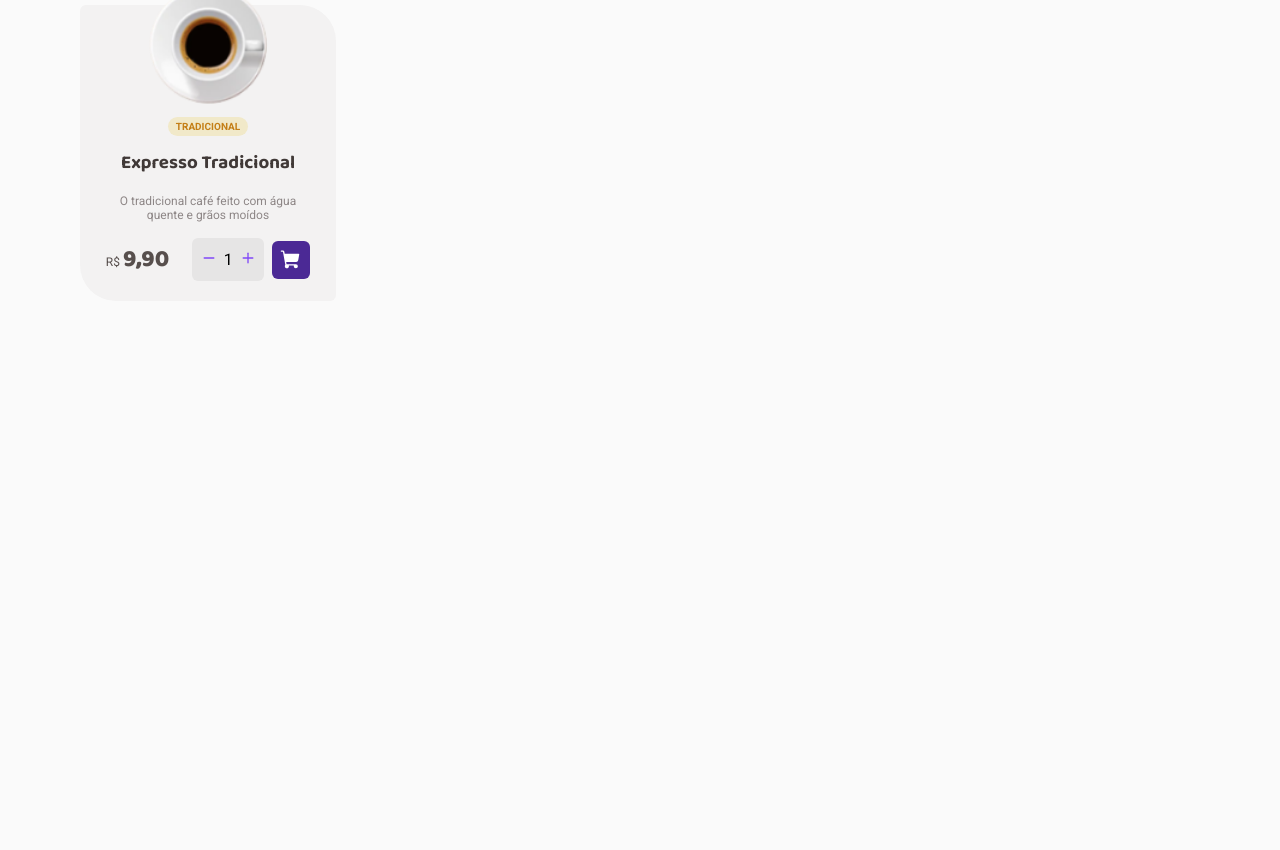
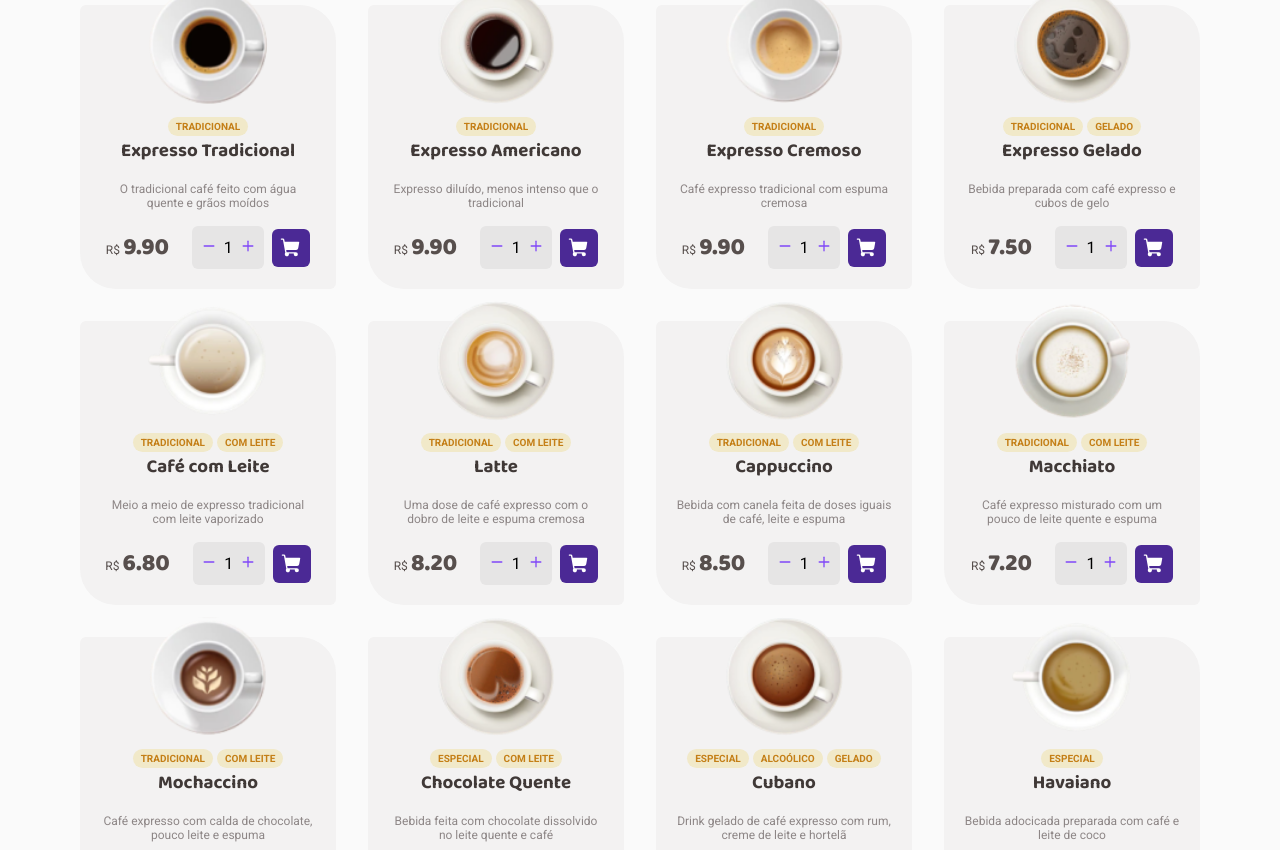
Before and after one commit to AndreSerafin/ignite-coffee-delivery, a React (Vite) app: page / in a window 1280 px wide. Shown: the part 770-1620 px from the top of the page. Before the commit the page ends 1229 px from the top, so only its background shows below. Built offline with nearby package versions, Linux system fonts and the light colour scheme.

Commit message:
cadastro de cafés

```diff
--- a/src/coffees/index.ts
+++ b/src/coffees/index.ts
@@ -1,10 +1,119 @@
 import expresso from '../assets/coffee-imgs/expresso.png'
+import americanExpresso from '../assets/coffee-imgs/american.png'
+import creamyExpresso from '../assets/coffee-imgs/creamyExpresso.png'
+import coldExpresso from '../assets/coffee-imgs/coldCoffee.png'
+import coffeWithMillk from '../assets/coffee-imgs/coffeeWithMilk.png'
+import latte from '../assets/coffee-imgs/latte.png'
+import capuccino from '../assets/coffee-imgs/capuccino.png'
+import machiatto from '../assets/coffee-imgs/macchiato.png'
+import mochaccino from '../assets/coffee-imgs/mochaccino.png'
+import hotChocolate from '../assets/coffee-imgs/hotChocolate.png'
+import cuban from '../assets/coffee-imgs/cuban.png'
+import hawain from '../assets/coffee-imgs/hawaian.png'
+import arabian from '../assets/coffee-imgs/arabian.png'
+import irish from '../assets/coffee-imgs/irish.png'
 
 export const coffees = [
   {
     coffeeName: 'Expresso Tradicional',
-    category: ['Tradicional', 'Teste'],
+    categories: ['Tradicional'],
+    description: 'O tradicional café feito com água quente e grãos moídos',
     price: 9.9,
     imgUrl: expresso,
   },
+  {
+    coffeeName: 'Expresso Americano',
+    categories: ['Tradicional'],
+    description: 'Expresso diluído, menos intenso que o tradicional',
+    price: 9.9,
+    imgUrl: americanExpresso,
+  },
+  {
+    coffeeName: 'Expresso Cremoso',
+    categories: ['Tradicional'],
+    description: 'Café expresso tradicional com espuma cremosa',
+    price: 9.9,
+    imgUrl: creamyExpresso,
+  },
+  {
+    coffeeName: 'Expresso Gelado',
+    categories: ['Tradicional', 'Gelado'],
+    description: 'Bebida preparada com café expresso e cubos de gelo',
+    price: 7.5,
+    imgUrl: coldExpresso,
+  },
+  {
+    coffeeName: 'Café com Leite',
+    categories: ['Tradicional', 'Com Leite'],
+    description: 'Meio a meio de expresso tradicional com leite vaporizado',
+    price: 6.8,
+    imgUrl: coffeWithMillk,
+  },
+  {
+    coffeeName: 'Latte',
+    categories: ['Tradicional', 'Com Leite'],
+    description:
+      'Uma dose de café expresso com o dobro de leite e espuma cremosa',
+    price: 8.2,
+    imgUrl: latte,
+  },
+  {
+    coffeeName: 'Cappuccino',
+    categories: ['Tradicional', 'Com Leite'],
+    description:
+      'Bebida com canela feita de doses iguais de café, leite e espuma',
+    price: 8.5,
+    imgUrl: capuccino,
+  },
+  {
+    coffeeName: 'Macchiato',
+    categories: ['Tradicional', 'Com Leite'],
+    description:
+      'Café expresso misturado com um pouco de leite quente e espuma',
+    price: 7.2,
+    imgUrl: machiatto,
+  },
+  {
+    coffeeName: 'Mochaccino',
+    categories: ['Tradicional', 'Com Leite'],
+    description: 'Café expresso com calda de chocolate, pouco leite e espuma',
+    price: 9.5,
+    imgUrl: mochaccino,
+  },
+  {
+    coffeeName: 'Chocolate Quente',
+    categories: ['Especial', 'Com Leite'],
+    description: 'Bebida feita com chocolate dissolvido no leite quente e café',
+    price: 7.9,
+    imgUrl: hotChocolate,
+  },
+  {
+    coffeeName: 'Cubano',
+    categories: ['Especial', 'Alcoólico', 'Gelado'],
+    description:
+      'Drink gelado de café expresso com rum, creme de leite e hortelã',
+    price: 10,
+    imgUrl: cuban,
+  },
+  {
+    coffeeName: 'Havaiano',
+    categories: ['Especial'],
+    description: 'Bebida adocicada preparada com café e leite de coco',
+    price: 6.5,
+    imgUrl: hawain,
+  },
+  {
+    coffeeName: 'Árabe',
+    categories: ['Especial'],
+    description: 'Bebida preparada com grãos de café árabe e especiarias',
+    price: 8.9,
+    imgUrl: arabian,
+  },
+  {
+    coffeeName: 'Irlandês',
+    categories: ['Especial', 'Alcoólico'],
+    description: 'Bebida a base de café, uísque irlandês, açúcar e chantilly',
+    price: 9.5,
+    imgUrl: irish,
+  },
 ]
--- a/src/pages/Home/components/index.tsx
+++ b/src/pages/Home/components/index.tsx
@@ -1,9 +1,14 @@
 import { ActionsSession, CardContainer, PriceSession, Select } from './styles'
 import expressoCoffee from '../../../assets/coffee-imgs/expresso.png'
 import { Minus, Plus, ShoppingCart } from 'phosphor-react'
-import { coffees } from '../../../coffees'
 
-type CoffeeType = typeof coffees
+interface CoffeeType {
+  coffeeName: string
+  categories: string[]
+  price: number
+  description: string
+  imgUrl: string
+}
 
 interface PropsType {
   coffeeInfos: CoffeeType
@@ -12,14 +17,18 @@ interface PropsType {
 export function CoffeeCard({ coffeeInfos }: PropsType) {
   return (
     <CardContainer>
-      <img src={expressoCoffee} alt="" />
-      <span>tradicional</span>
-      <h3>Expresso Tradicional</h3>
-      <p>O tradicional café feito com água quente e grãos moídos</p>
+      <img src={coffeeInfos.imgUrl} alt="" />
+      <div>
+        {coffeeInfos.categories.map((category) => {
+          return <span key={category}>{category}</span>
+        })}
+      </div>
+      <h3>{coffeeInfos.coffeeName}</h3>
+      <p>{coffeeInfos.description}</p>
       <PriceSession>
         <div>
           <span>
-            R$<span>9,90</span>
+            R$<span>{coffeeInfos.price.toString().padEnd(4, '0')}</span>
           </span>
         </div>
         <ActionsSession>
--- a/src/pages/Home/components/styles.ts
+++ b/src/pages/Home/components/styles.ts
@@ -12,16 +12,22 @@ export const CardContainer = styled.div`
 
   background: ${(props) => props.theme['base-card']};
 
+  > div:nth-child(2) {
+    margin-top: 0.75rem;
+    display: flex;
+    justify-content: center;
+    width: 100%;
+    gap: 0 0.25rem;
+
     > span {
-    margin: 0.75rem 2.125rem;
       padding: 0.25rem 0.5rem;
       border-radius: 100px;
-    margin-top: 0.75rem;
       font-weight: bold;
       background-color: ${(props) => props.theme['brand-yellow-light']};
       color: ${(props) => props.theme['brand-yellow-dark']};
       font-size: 0.625rem;
       text-transform: uppercase;
+    }
   }
   h3 {
     color: ${(props) => props.theme['base-subtitle']};
--- a/src/pages/Home/styles.ts
+++ b/src/pages/Home/styles.ts
@@ -7,12 +7,12 @@ export const HomeContainer = styled.main`
 `
 
 export const IntroSession = styled.div`
+  background-image: url(${backgoundImage});
   padding: 5.875rem 0 6.75rem 0;
   display: flex;
   justify-content: center;
-  width: 100%;
+  width: 100vw;
   align-self: center;
-  background-image: url(${backgoundImage});
   background-size: cover;
 
   > div {
```
Lines whose indentation alone changed are shown as unchanged.
